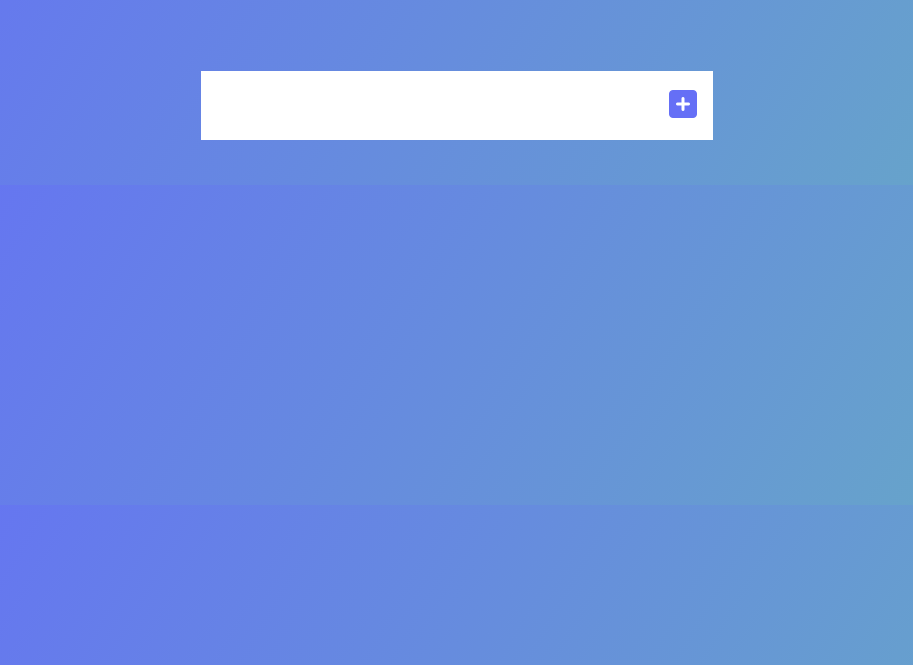
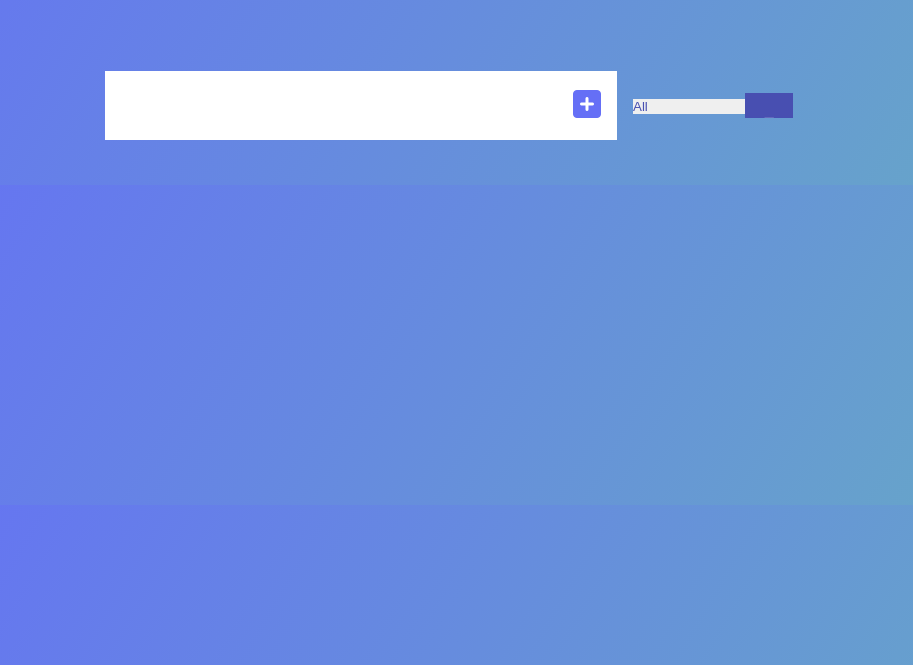
Before and after one commit to Kowalski-90/Vanilla-Javascript-Project, a plain HTML site: page index.html in a window 1280 px wide. Shown: the part 135-800 px from the top of the page, without its empty margins (183-1096 px from the left). Drawn offline with Linux system fonts and the light colour scheme.

Commit message:
Creation of filter

```diff
--- a/index.html
+++ b/index.html
@@ -17,6 +17,13 @@
         <button type="submit" class="todo-button">
             <i class="fas fa-plus-square"></i>
         </button>
+        <div class="select">
+            <select name="todos" class="filter-todo">
+                <option value="all">All</option>
+                <option value="completed">Completed</option>
+                <option value="uncompleted">Uncompleted</option>
+            </select>
+        </div>
     </form>
     <div class="todo-container">
         <ul class="todo-list"></ul>
--- a/style.css
+++ b/style.css
@@ -99,3 +99,34 @@
     transform: translateY(8rem) rotateZ(20deg);
     opacity: 0;
 }
+
+select {
+    -webkit-appearance: none;
+    -moz-appearance: none;
+    appearance: none;
+    outline: none;
+    border: none;
+}
+
+.select {
+    margin: 1rem;
+    position: relative;
+    overflow: hidden;
+}
+
+select {
+    color: #484fb1;
+    width: 10rem;
+    cursor: pointer;
+}
+
+.select::after {
+    content: "\25BC";
+    position: absolute;
+    background: #484fb1;
+    top: 0;
+    right: 0;
+    cursor: pointer;
+    padding: 1rem;
+    pointer-events: none;
+}
```
